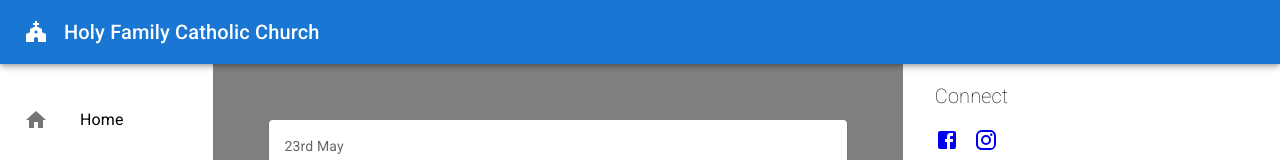
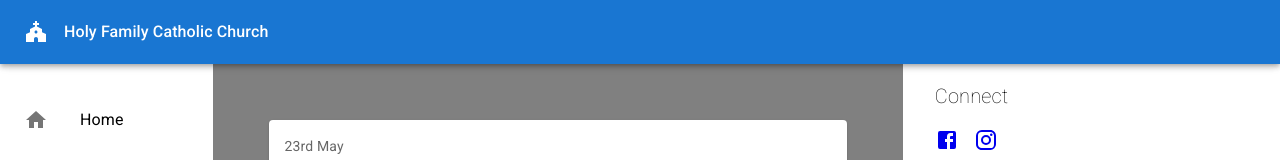
Before and after one commit to jobinbasani/user-manager, a React (Create React App) app in the folder ui/user-manager/: page / in a window 1280 px wide. Shown: the top 160 px of the page. Built offline with nearby package versions, Linux system fonts and the light colour scheme.

Commit message:
Set font size

```diff
--- a/ui/user-manager/src/components/layout/Navbar.tsx
+++ b/ui/user-manager/src/components/layout/Navbar.tsx
@@ -55,7 +55,7 @@ export default function Navbar() {
       <StyledToolbar>
         <ChurchIcon />
         <Box sx={{ flexGrow: 1, paddingLeft: 2 }}>
-          <Typography variant="h6" sx={{ display: { xs: 'none', sm: 'block' } }}>
+          <Typography variant="h6" sx={{ fontSize: { xs: 12, sm: 16 } }}>
             Holy Family Catholic Church
           </Typography>
         </Box>
```
